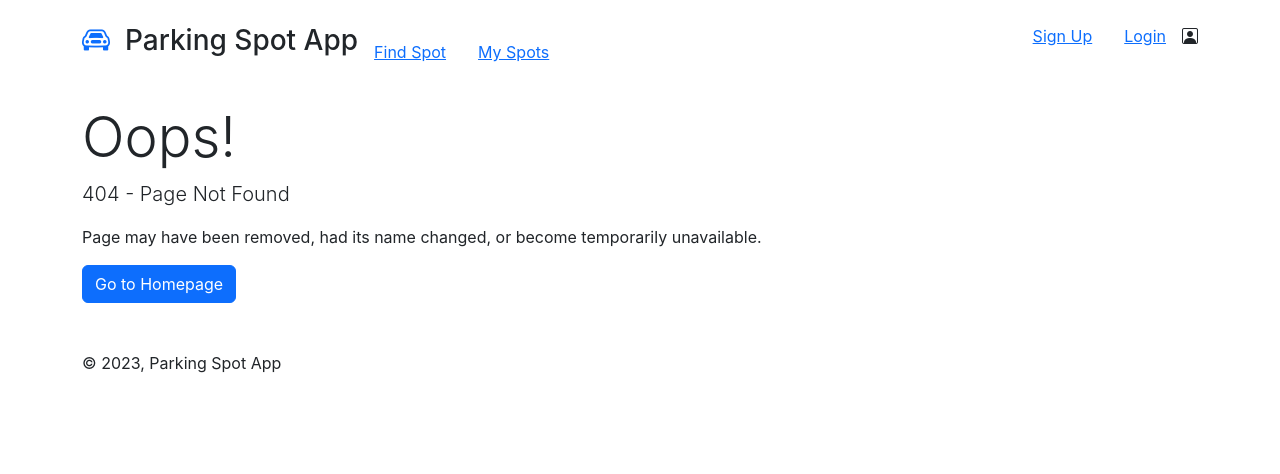
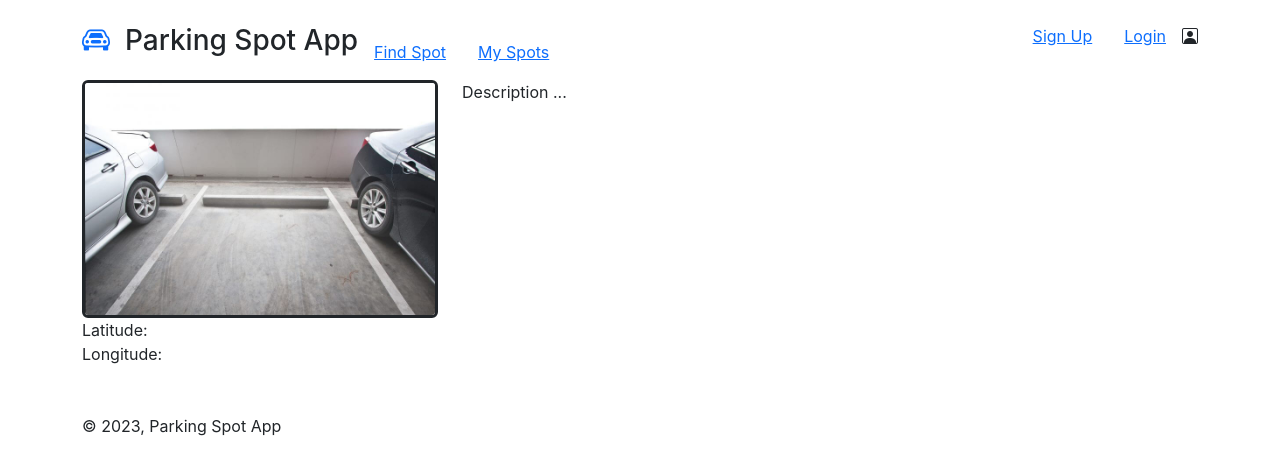
Before and after one commit to robmonday/parkspot, a React (Create React App) app: page /sites/1 in a window 1280 px wide. Before the commit this address had no page. Shown: the top 474 px of the page. Built offline with nearby package versions, Linux system fonts and the light colour scheme; no server answers.

Commit message:
edits while implementing basic pg database on backend

```diff
--- a/src/App.js
+++ b/src/App.js
@@ -24,7 +24,7 @@ function App() {
           <Route path="login" element={<Login />} />
           <Route path="ownspot" element={user ? <OwnSpot /> : <Login />} />
           <Route path="findspot" element={<FindSpot />} />
-          <Route path="site/:siteId" element={<SiteDetail />} />
+          <Route path="sites/:siteId" element={<SiteDetail />} />
           <Route path="*" element={<NoPage />} />
         </Route>
       </Routes>
--- a/src/components/SiteDetail.js
+++ b/src/components/SiteDetail.js
@@ -1,19 +1,29 @@
+import { useState, useEffect } from 'react'
 import { useParams } from 'react-router-dom'
 import Image from 'react-bootstrap/Image'
+import siteService from '../services/sites'
 
 const SiteDetail = () => {
   const { siteId } = useParams()
+  const [detailData, setDetailData] = useState([])
+
+  useEffect(() => {
+    siteService.getOne(siteId).then((data) => setDetailData(data))
+  }, [])
+
   return (
     <div className="row">
       <div className="col col-10 col-md-4">
         <Image
           style={{ border: 'solid' }}
-          src={'/generic' + siteId + '.jpg'}
+          src={'/generic' + (siteId % 5) + '.jpg'}
           fluid
           rounded
         />
       </div>
       <div className="col col-12 col-md-8">Description ...</div>
+      <div>Latitude: {detailData.lat}</div>
+      <div>Longitude: {detailData.long}</div>
     </div>
   )
 }
--- a/src/components/login.js
+++ b/src/components/login.js
@@ -28,10 +28,13 @@ const Login = () => {
           onChange={(e) => console.log(e.target.value)}
         />
         <br />
-        <Button type="submit">Submit</Button>
+        <Button type="submit">Submit</Button> &nbsp;
+        <Button href="/" variant="outline-primary">
+          Cancel
+        </Button>
       </form>
       <br />
-      Don't have an account yet? &nbsp;<Link to="/signup">Sign Up!</Link>
+      Don&apos;t have an account yet? &nbsp;<Link to="/signup">Sign Up!</Link>
     </div>
   )
 }
--- a/src/components/signup.js
+++ b/src/components/signup.js
@@ -135,7 +135,7 @@ const SignUp3 = () => {
           })}
         />
         <br />
-        <Button type="submit">Submit</Button>&nbsp;
+        <Button type="submit">Submit</Button> &nbsp;
         <Button href="/" variant="outline-primary">
           Cancel
         </Button>
--- a/src/services/sites.js
+++ b/src/services/sites.js
@@ -1,9 +1,14 @@
 import axios from 'axios'
-const baseUrl = '/sites'
+const baseUrl = '/api/sites'
 
 const getAll = async () => {
-  const request = await axios.get(baseUrl)
-  return request.data
+  const req = await axios.get(baseUrl)
+  return req.data
 }
 
-export default { getAll }
+const getOne = async (id) => {
+  const req = await axios.get(`${baseUrl}/${id}`)
+  return req.data
+}
+
+export default { getAll, getOne }
```
Also changed, not shown: package.json (+7 -2 lines), src/reportWebVitals.js (+9 -9 lines), src/setupTests.js (+1 -1 lines), 2 other files (tests, documents, lock files or other folders).
